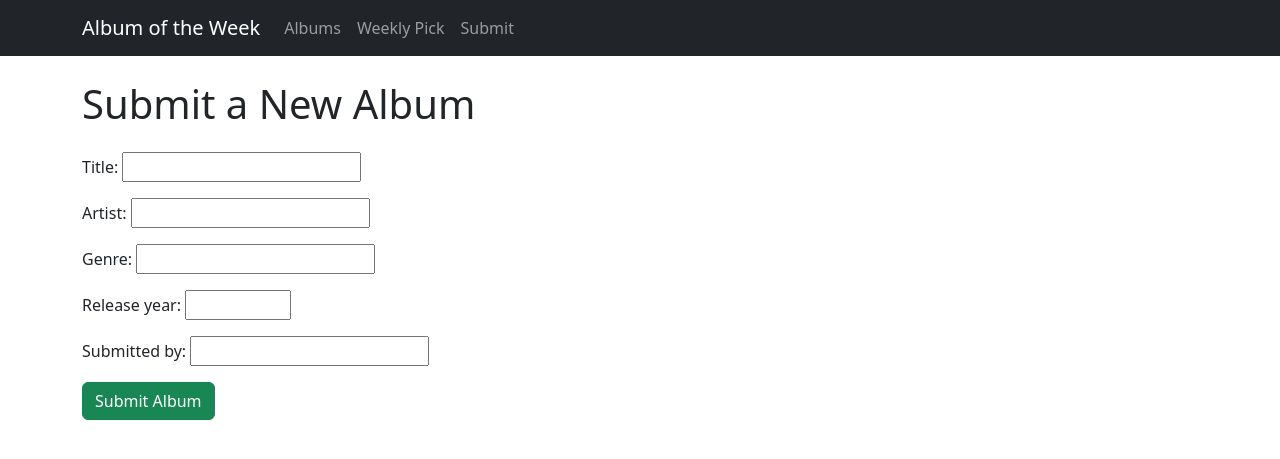
After one commit to BeetjeMatig/AlbumOfTheWeek, a Django app: page /submit/ in a window 1280 px wide. The commit adds this page. Shown: the top 459 px of the page. Run offline with Django 4.2, Linux system fonts and the light colour scheme.

Commit message:
Add album submission feature with form and navigation link

```diff
--- /dev/null
+++ b/album_project/albums/forms.py
@@ -0,0 +1,10 @@
+from django import forms
+from .models import Album
+
+class AlbumForm(forms.ModelForm):
+    class Meta:
+        model = Album
+        fields = ['title', 'artist', 'genre', 'release_year', 'submitted_by']
+        widgets = {
+            'release_year': forms.NumberInput(attrs={'min': 1900, 'max': 2100}),
+        }
--- /dev/null
+++ b/album_project/albums/templates/albums/submit_album.html
@@ -0,0 +1,12 @@
+{% extends "base.html" %}
+
+{% block title %}Submit New Album{% endblock %}
+
+{% block content %}
+  <h1 class="mb-4">Submit a New Album</h1>
+  <form method="post" class="needs-validation" novalidate>
+    {% csrf_token %}
+    {{ form.as_p }}
+    <button type="submit" class="btn btn-success">Submit Album</button>
+  </form>
+{% endblock %}
--- a/album_project/albums/templates/base.html
+++ b/album_project/albums/templates/base.html
@@ -27,6 +27,9 @@
           <li class="nav-item">
             <a class="nav-link" href="{% url 'weekly_pick' %}">Weekly Pick</a>
           </li>
+          <li class="nav-item">
+            <a class="nav-link" href="{% url 'submit_album' %}">Submit</a>
+          </li>
         </ul>
       </div>
     </div>
--- a/album_project/albums/urls.py
+++ b/album_project/albums/urls.py
@@ -1,8 +1,9 @@
 from django.urls import path
-from .views import home, album_list, weekly_pick
+from .views import home, album_list, weekly_pick, submit_album
 
 urlpatterns = [
     path('', home, name='home'),
     path('albums/', album_list, name='album_list'),
-    path('weekly-pick/', weekly_pick, name='weekly_pick'),  # Add this
+    path('weekly-pick/', weekly_pick, name='weekly_pick'),
+    path('submit/', submit_album, name='submit_album'),  # ← new
 ]
--- a/album_project/albums/views.py
+++ b/album_project/albums/views.py
@@ -1,10 +1,11 @@
-from django.shortcuts import render
+from django.shortcuts import render, redirect
 from django.db.models import Q
 from django.http import HttpResponse
 from django.template.loader import render_to_string
 from .models import Album
 from datetime import date, timedelta
 from .models import WeeklyPick
+from .forms import AlbumForm
 
 def home(request):
     """Home page displaying the current week's album pick."""
@@ -32,7 +33,6 @@ def weekly_pick(request):
         "past_picks": past_picks
     })
 
-
 def album_list(request):
     query = request.GET.get('q', '')
     if query:
@@ -51,3 +51,15 @@ def album_list(request):
         return HttpResponse(html)
 
     return render(request, 'albums/album_list.html', {'albums': albums, 'query': query})
+
+
+def submit_album(request):
+    if request.method == 'POST':
+        form = AlbumForm(request.POST)
+        if form.is_valid():
+            form.save()
+            return redirect('album_list')  # Redirect to album list after successful submission
+    else:
+        form = AlbumForm()
+
+    return render(request, 'albums/submit_album.html', {'form': form})
```
